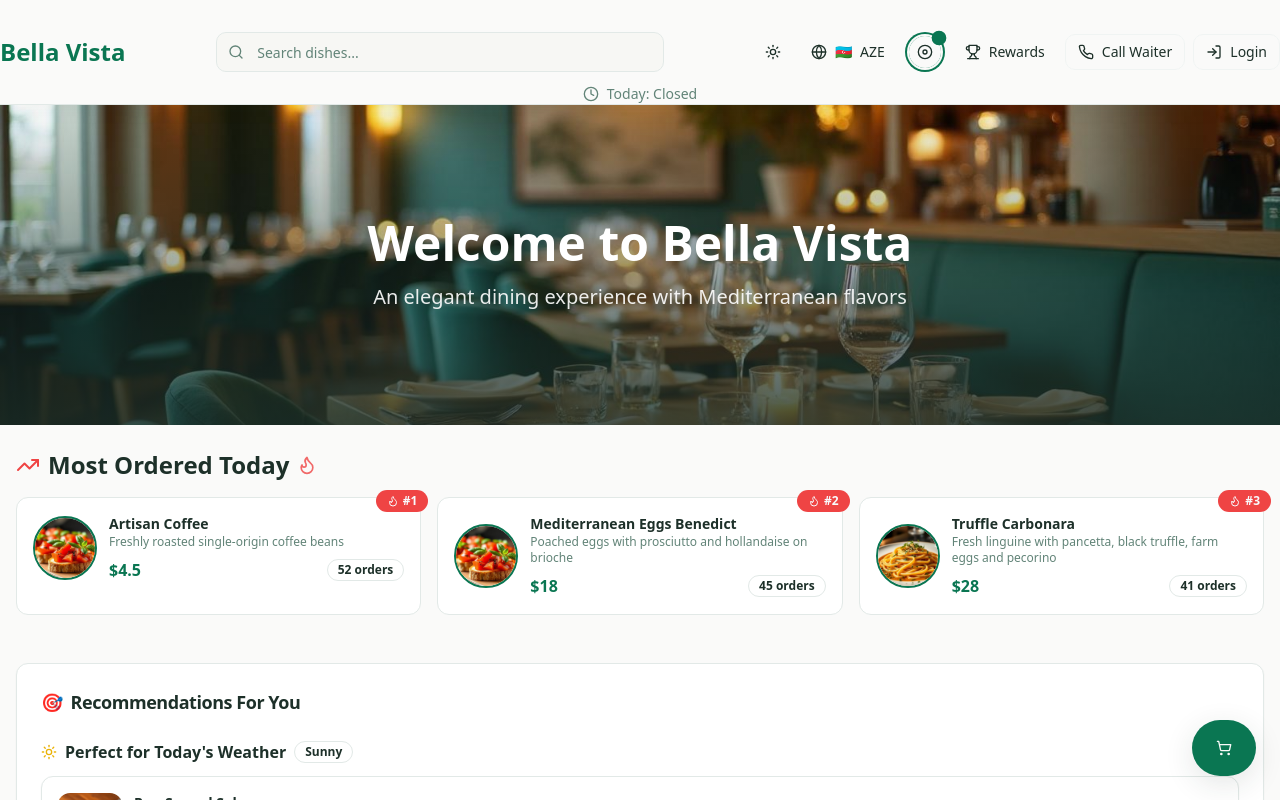
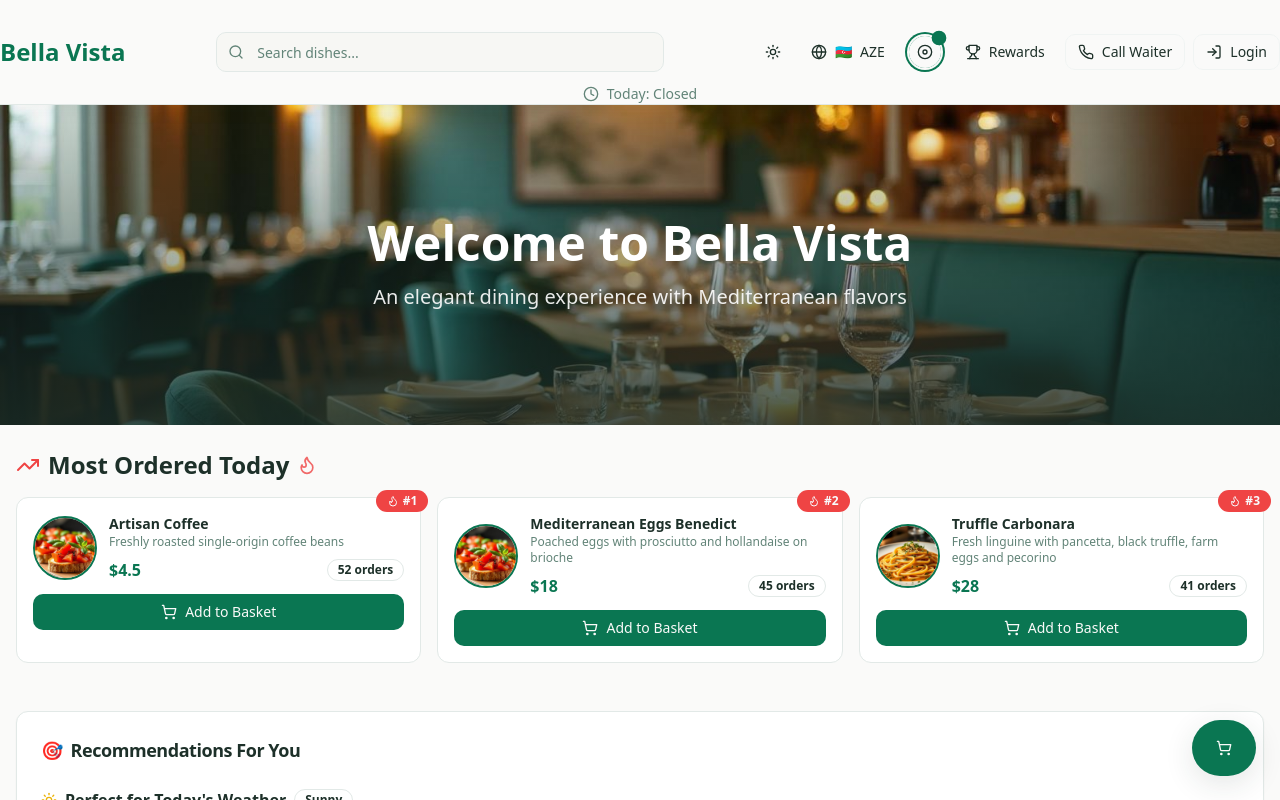
Before and after one commit to caspianbank/orderly-menu-flow, a React (Vite) app: page / in a window 1280 px wide. Shown: the top 800 px of the page. Built offline with nearby package versions, Linux system fonts and the light colour scheme.

Commit message:
Add "Add to Basket" button

```diff
--- a/src/components/restaurant/TrendingItems.tsx
+++ b/src/components/restaurant/TrendingItems.tsx
@@ -1,12 +1,14 @@
 import { Badge } from '@/components/ui/badge';
-import { TrendingUp, Flame } from 'lucide-react';
+import { Button } from '@/components/ui/button';
+import { TrendingUp, Flame, ShoppingCart } from 'lucide-react';
 import { MenuItem } from '@/types/menu';
 
 interface TrendingItemsProps {
   items: MenuItem[];
+  onAddToOrder?: (item: MenuItem) => void;
 }
 
-export const TrendingItems = ({ items }: TrendingItemsProps) => {
+export const TrendingItems = ({ items, onAddToOrder }: TrendingItemsProps) => {
   const trendingItems = items
     .filter(item => item.isTrending)
     .sort((a, b) => (b.ordersToday || 0) - (a.ordersToday || 0))
@@ -56,6 +58,17 @@ export const TrendingItems = ({ items }: TrendingItemsProps) => {
                 </div>
               </div>
             </div>
+
+            {onAddToOrder && (
+              <Button
+                onClick={() => onAddToOrder(item)}
+                className="w-full mt-3 gap-2"
+                size="sm"
+              >
+                <ShoppingCart className="h-4 w-4" />
+                Add to Basket
+              </Button>
+            )}
           </div>
         ))}
       </div>
--- a/src/pages/Index.tsx
+++ b/src/pages/Index.tsx
@@ -261,7 +261,7 @@ const Index = () => {
       </section>
 
       {/* Trending Items */}
-      <TrendingItems items={menuItems} />
+      <TrendingItems items={menuItems} onAddToOrder={handleAddToOrder} />
 
       {/* Recommendations */}
       <section className="container mx-auto px-4 py-6">
```
